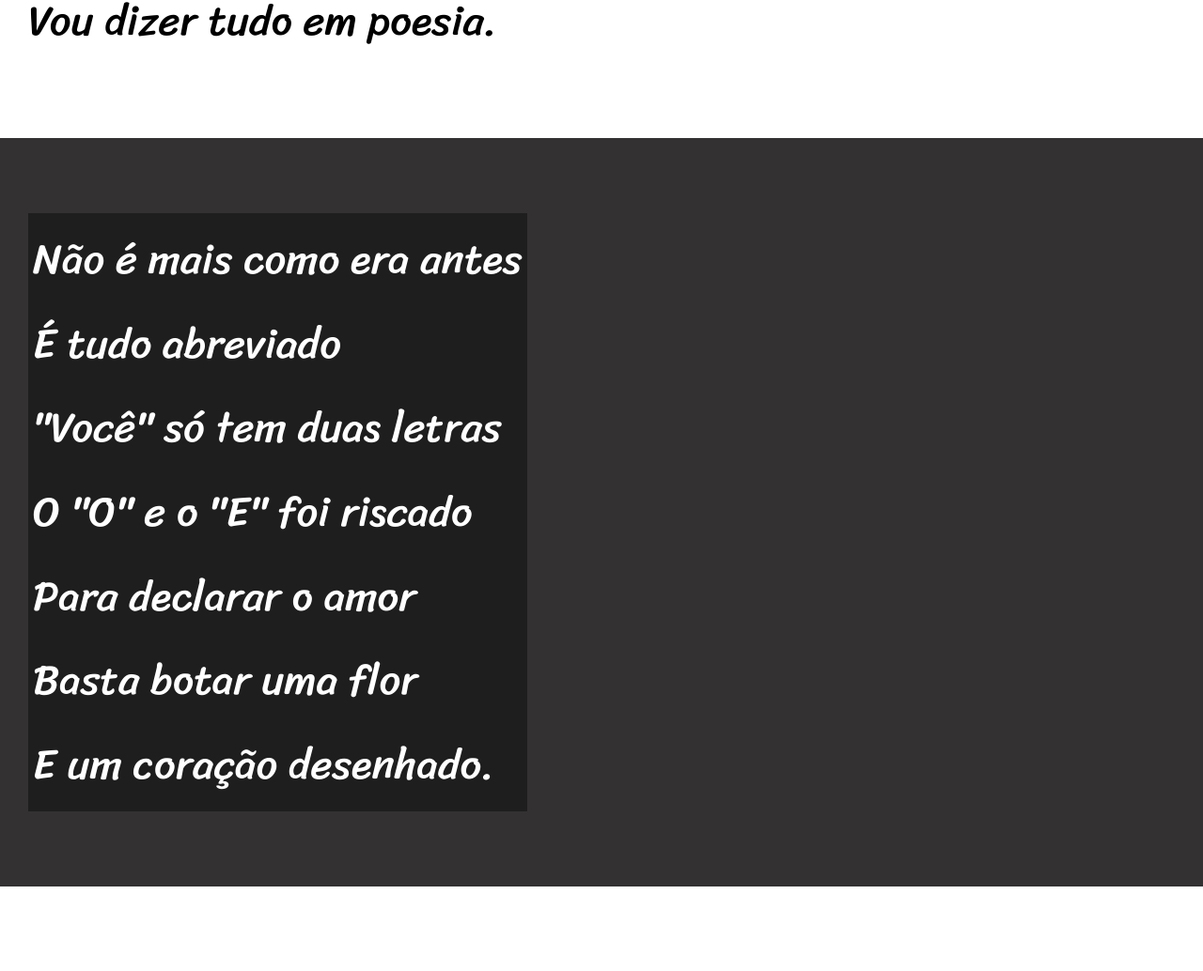
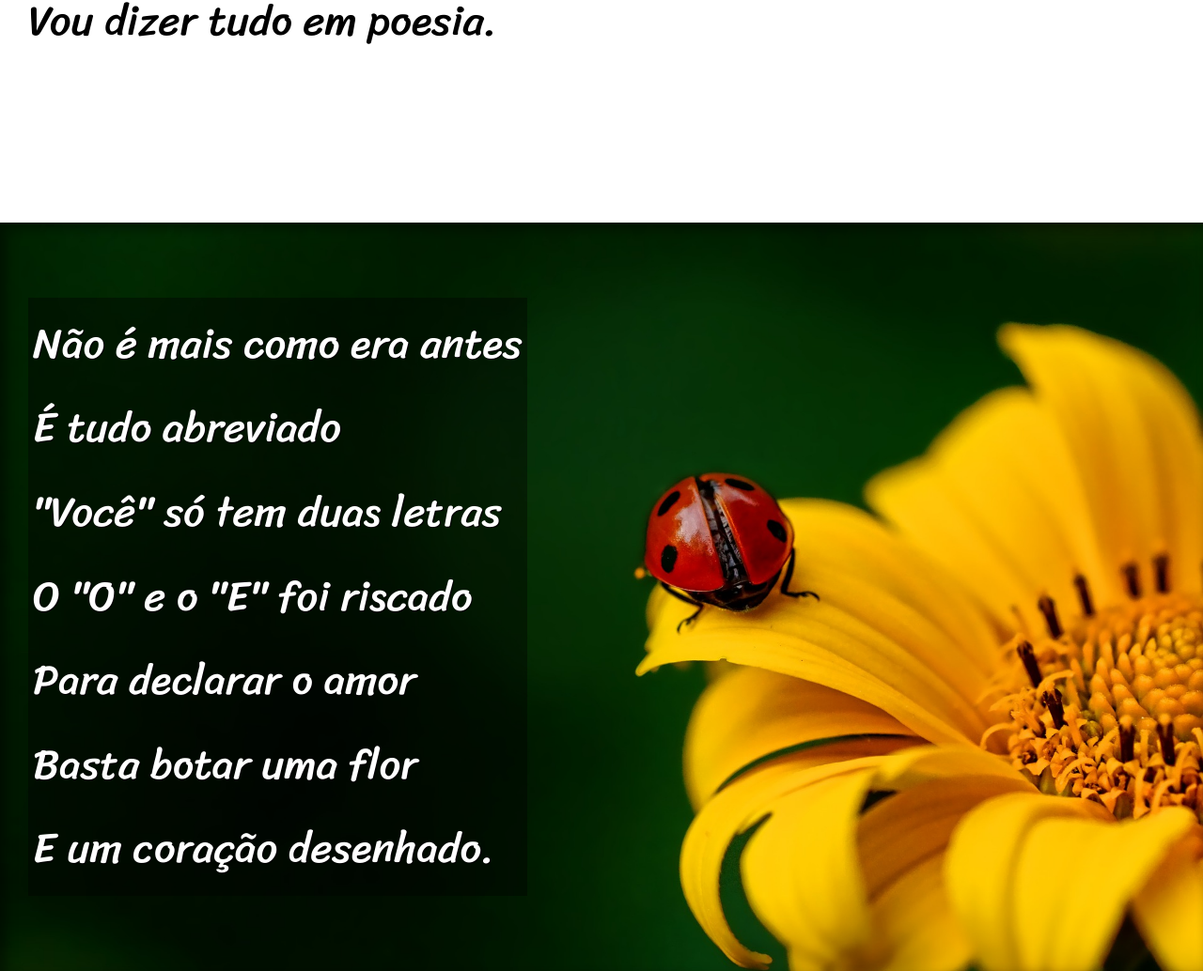
Before and after one commit to alyssongeremia/html-css, a plain HTML site: page exercicios/desafios/d012/index.html in a window 1280 px wide. Shown: the part 900-1934 px from the top of the page at 94% size. Drawn offline with Linux system fonts and the light colour scheme.

Commit message:
terminando os estilos

```diff
--- a/exercicios/desafios/d012/estilo/style.css
+++ b/exercicios/desafios/d012/estilo/style.css
@@ -64,12 +64,30 @@ section.normal {
 section.imagem {
     background-color: rgb(51, 49, 49);
     color: white;
+    box-shadow: inset 6px 6px 13px 0px rgba(0, 0, 0, 0.477);
+    background-attachment: fixed;
 }
 
 section.imagem > p {
     background-color: rgba(0, 0, 0, 0.394);
     display: inline-block;
     padding: 5px;
+    text-shadow: 1px 1px 0px black;
+}
+
+section > p {
+    padding-bottom: 2em;
+}
+
+section#img01 {
+    background-image: url(../imagens/background001.jpg);
+    background-position: right center;
+    background-size: cover;
+}
+
+section#img02 {
+    background-image: url(../imagens/background002.jpg);
+    background-size: cover;
 }
 
 footer {
--- a/exercicios/desafios/d012/index.html
+++ b/exercicios/desafios/d012/index.html
@@ -25,7 +25,7 @@
         </p>
     </section>
 
-    <section class="imagem">
+    <section class="imagem" id="img01">
         <p>
             Não é mais como era antes <br>
             É tudo abreviado <br>
@@ -58,7 +58,7 @@
         </p>
     </section>
 
-    <section class="imagem">
+    <section class="imagem" id="img02">
         <p>
             Tenho saudade das cartas <br>
             Escritas com a própria mão <br>
```
